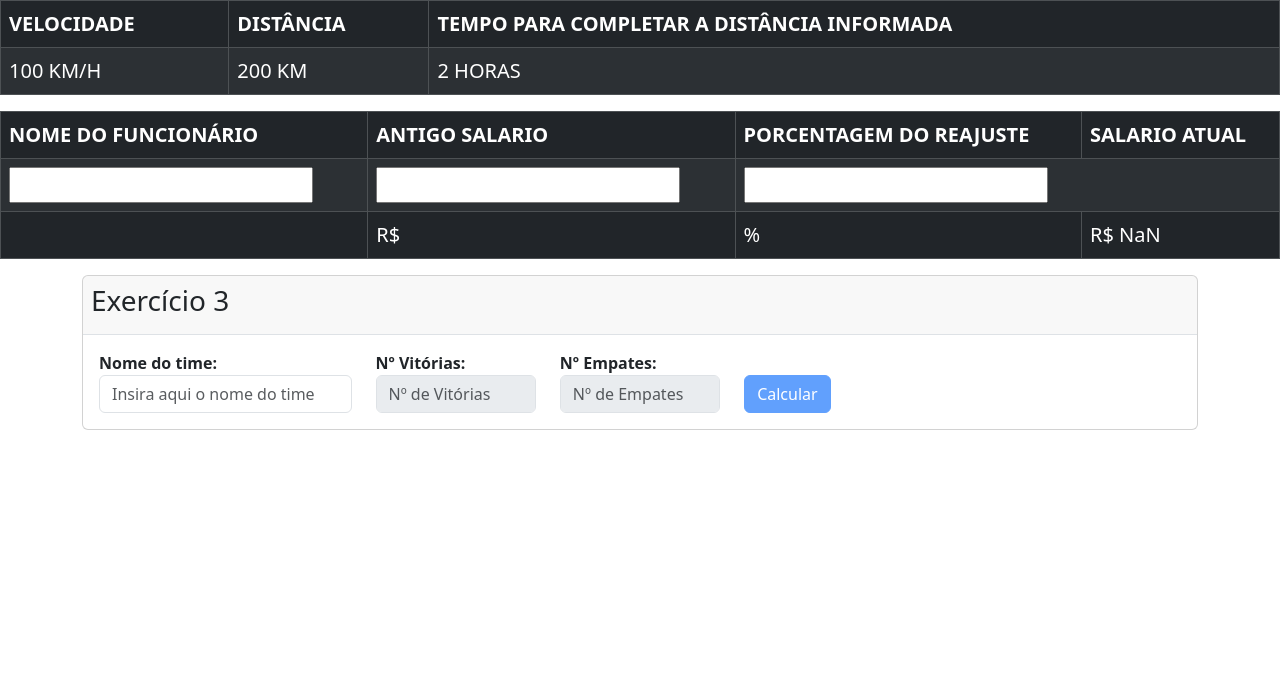
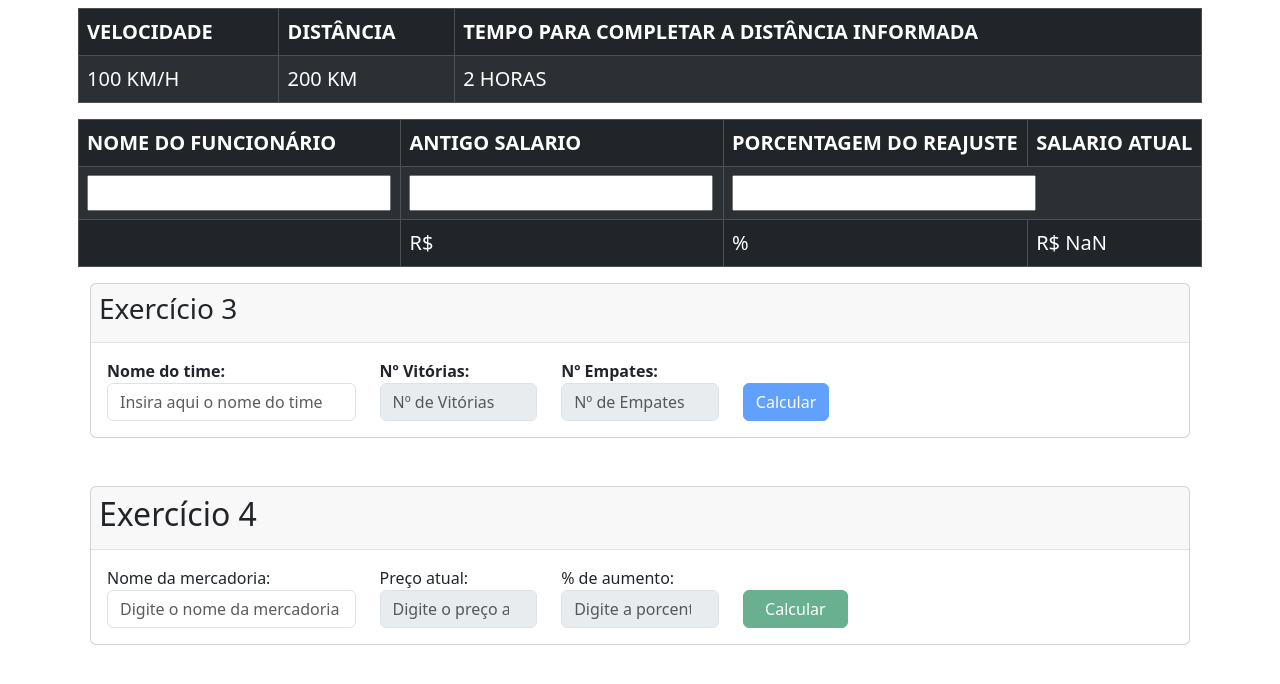
Before and after one commit to VitorCamposFrancisco/react-table, a React (Create React App) app: page / in a window 1280 px wide. Shown: the top 684 px of the page. Built offline with nearby package versions, Linux system fonts and the light colour scheme.

Commit message:
Ação do botão

```diff
--- /dev/null
+++ b/src/exercises/FifthExercise.js
@@ -0,0 +1,64 @@
+import { useState } from "react";
+
+function FifthExercise (){
+
+    let [sNome, setNome] = useState();
+    let [iPreco, setPreco] = useState();
+    let [iPorcentagem, setPorcentagem] = useState();
+    let [resultado, setTotal] = useState();
+    const [isVisible, setIsVisible] = useState();
+
+
+
+
+
+    function Nome(valor){
+        setNome(valor.target.value)
+    }
+    function Preco(valor){
+        setPreco(valor.target.value)
+    }
+    function Porcentagem(valor){
+        setPorcentagem(valor.target.value)
+    }
+    function acaoBotao(){
+        setTotal(resultado = parseFloat(iPreco) + (parseFloat(iPreco) * (parseFloat(iPorcentagem) / 100)));
+        setNome(sNome);
+        setIsVisible(true)
+    }
+    return(
+        <div>
+            <div className="container pt-5">
+                <div className="card">
+                    <div className="card-title p-2 border-bottom card-header">
+                        <h2>Exercício 4</h2>
+                    </div>
+                    <div className="card-body">
+                        <div className="row">
+                            <div className="col-sm-12 col-md-12 col-lg-3">
+                                <label className="label-control col-sm-12 col-md-12 col-lg-10">Nome da mercadoria:</label>
+                                <input className="form-control" type="text" placeholder="Digite o nome da mercadoria" onChange={Nome}></input>
+                            </div>
+                            <div className="col-sm-12 col-md-12 col-lg-2">
+                                <label className="label-control col-sm-12 col-md-12 col-lg-10">Preço atual:</label>
+                                <input className="form-control" type="number" placeholder="Digite o preço atual" disabled={!sNome} onChange={Preco}></input>
+                            </div>
+                            <div className="col-sm-12 col-md-12 col-lg-2">
+                                <label className="label-control col-sm-12 col-md-12 col-lg-12">% de aumento:</label>
+                                <input className="form-control" type="number" placeholder="Digite a porcentagem" disabled={!sNome || !iPreco} onChange={Porcentagem}></input>
+                            </div>
+                            <div className="col-sm-12 col-md-12 col-lg-2 mt-4">
+                                <button type="button" className="btn btn-success col-sm-12 col-md-12 col-lg-8" disabled={!sNome || !iPreco || !iPorcentagem} onClick={acaoBotao}>Calcular                                </button>
+                            </div>
+                            {isVisible && <div className="alert alert-success col-sm-12 col-md-12 col-lg-2 mt-2" role="alert">
+                             <label className=" col-sm-12 col-md-8 col-lg-8 "><b>Novo preço: </b> R${resultado}</label>
+                             </div>}
+                    </div>
+                </div>
+            </div>
+        </div>
+        </div>
+    )
+}
+
+export default FifthExercise;
--- a/src/pages/PrincipalPage.js
+++ b/src/pages/PrincipalPage.js
@@ -3,16 +3,18 @@ import FirstExercise from '../exercises/FirstExercise';
 import FourthExercise from '../exercises/FourthExercise';
 import SecondExercise from '../exercises/SecondExercise';
 import ThirdExercise from '../exercises/ThirdExercise';
+import FifthExercise from '../exercises/FifthExercise';
 
 function PrincipalPage(){
 
 
     return(
-        <div class="background">
+        <div class="container p-2">
             <FirstExercise/>
             <SecondExercise/>
             <ThirdExercise/>
             <FourthExercise/>
+            <FifthExercise/>
         </div>
     );
 }
```
